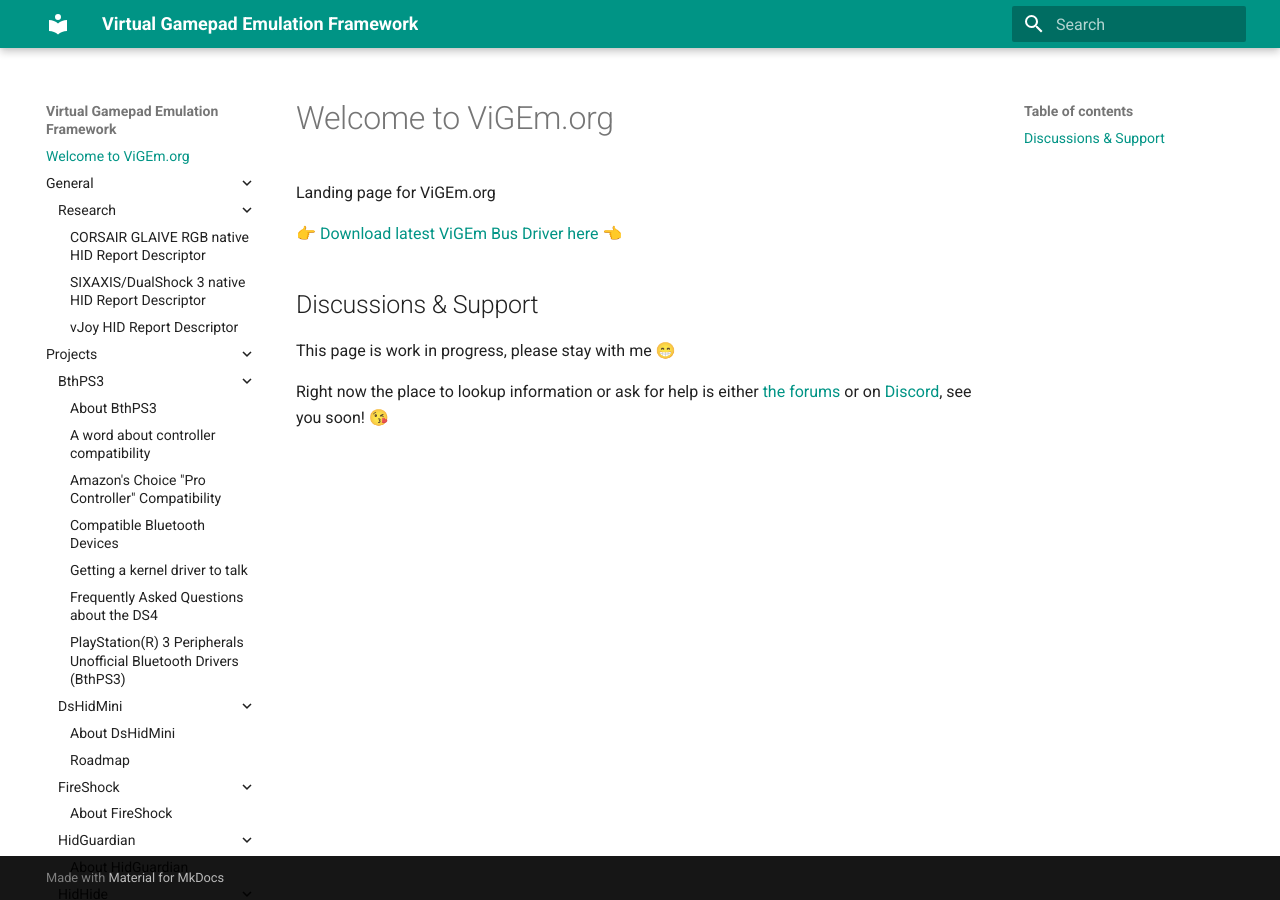
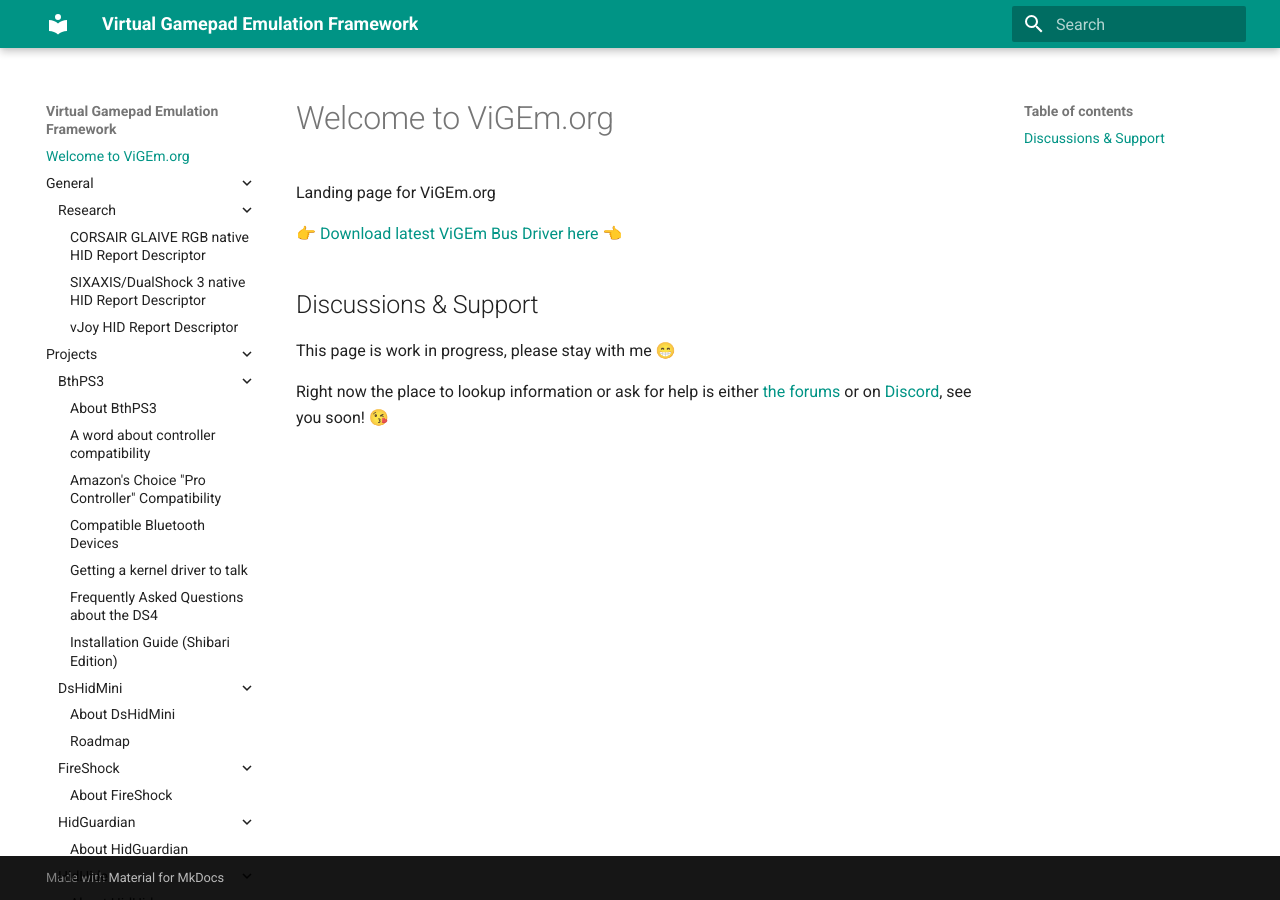
Before and after one commit to nefarius/ViGEm.github.io, an MkDocs documentation site: the page built from docs/index.md, in a window 1280 px wide. Built offline with MkDocs 1.6.1 and Material for MkDocs 9.7.7, drawn with Linux system fonts in a browser that asks for light colours.

Commit message:
Changed article title

```diff
--- a/docs/projects/BthPS3/Installation-Guide-Shibari-Edition.md
+++ b/docs/projects/BthPS3/Installation-Guide-Shibari-Edition.md
@@ -1,4 +1,4 @@
-# PlayStation(R) 3 Peripherals Unofficial Bluetooth Drivers (BthPS3)
+# Installation Guide (Shibari Edition)
 
 ![Logo](https://forums.vigem.org/assets/uploads/files/b3_resized_256.png)
 
```
